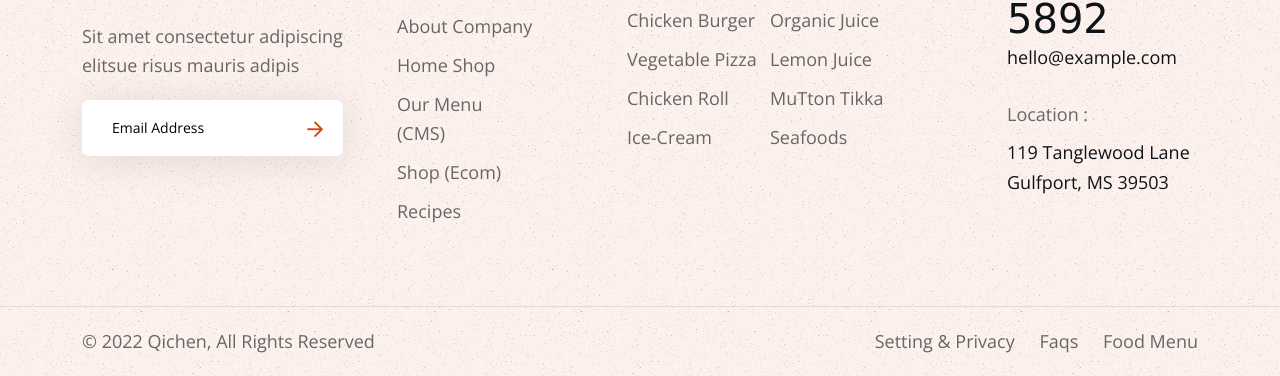
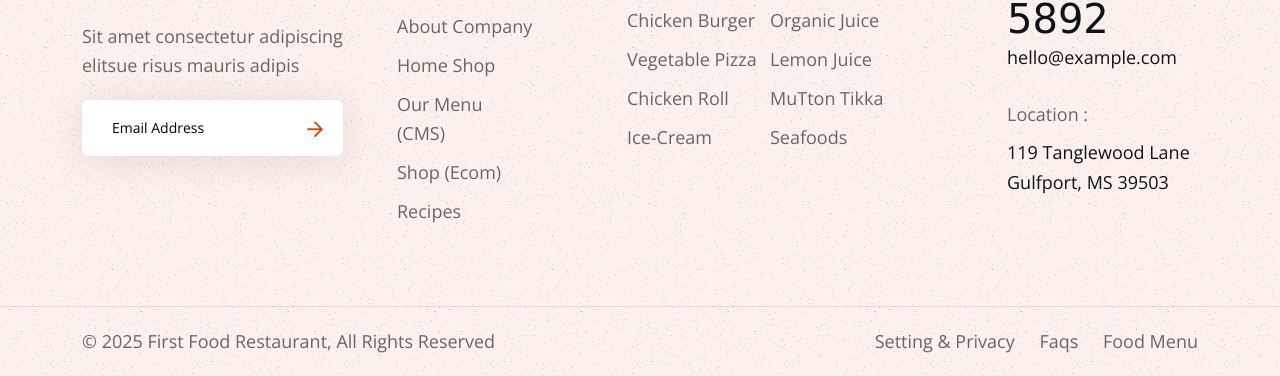
Before and after one commit to mubarakweb/First-Food-Restaurant, a plain HTML site: page index.html in a window 1280 px wide. Shown: the part 8473-8849 px from the top of the page. Drawn offline with nearby package versions, Linux system fonts and the light colour scheme; files whose address does not match are found by name; a web font is replaced by a local one.

Commit message:
Update index.html

```diff
--- a/index.html
+++ b/index.html
@@ -943,7 +943,7 @@
                         <div class="col-lg-6">
                             <!--=== Copyright Text ===-->
                             <div class="copyright-text">
-                                <P>&copy; 2022 Qichen, All Rights Reserved</P>
+                                <P>&copy; 2025 First Food Restaurant, All Rights Reserved</P>
                             </div>
                         </div>
                         <div class="col-lg-6">
@@ -990,4 +990,5 @@
         <!--====== Main js ======-->
         <script src="assets/js/theme.js"></script>
     </body>
+
 </html>
```
